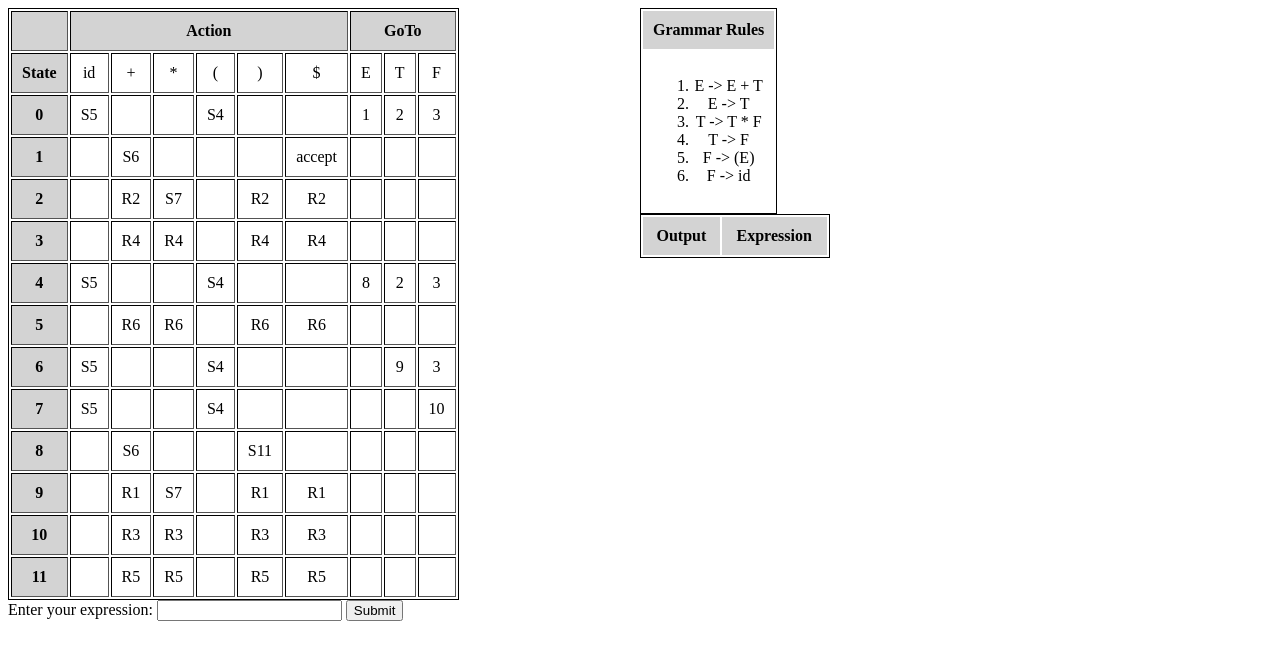
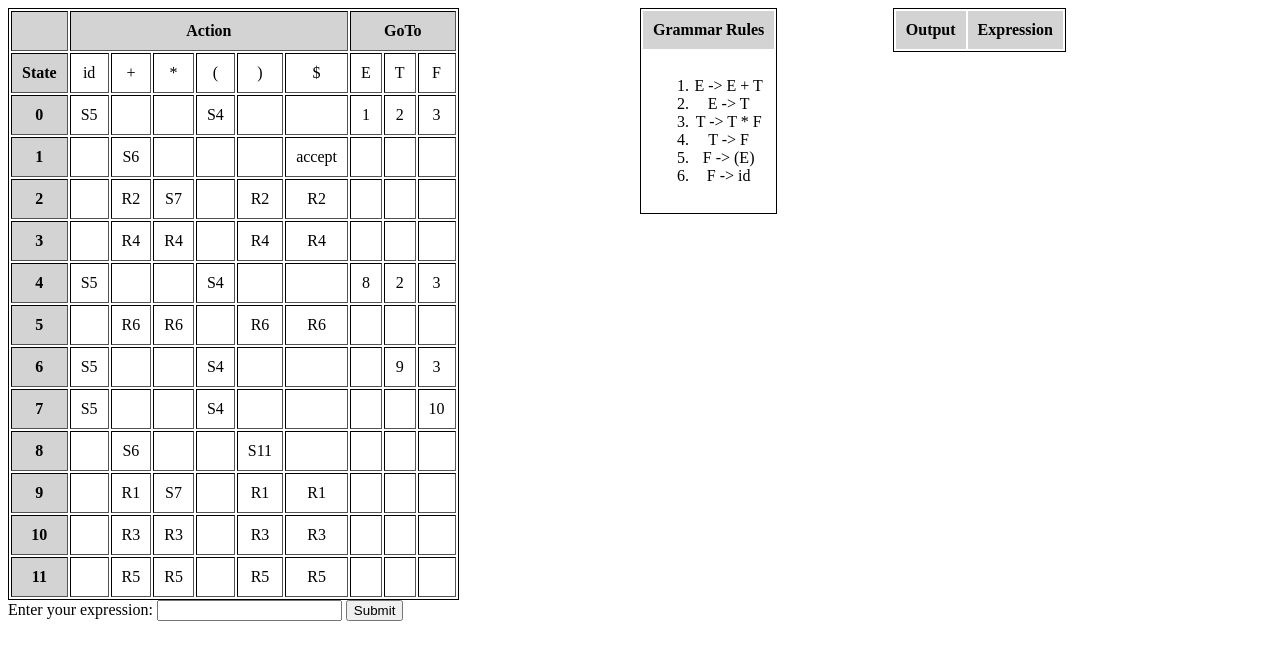
Before and after one commit to lukelego/lukelego.github.io, a website: page ShiftReduceParser/public_html/index.html in a window 1280 px wide. Drawn offline with Linux system fonts and the light colour scheme.

Commit message:
Update index.html

```diff
--- a/ShiftReduceParser/public_html/index.html
+++ b/ShiftReduceParser/public_html/index.html
@@ -239,7 +239,7 @@ and open the template in the editor.
             </div>
 
 
-            <div style= "float: left; width:50%">
+            <div style= "float: left; width:30%">
             <table id ="parse-output">
 
                 <tr>
```
